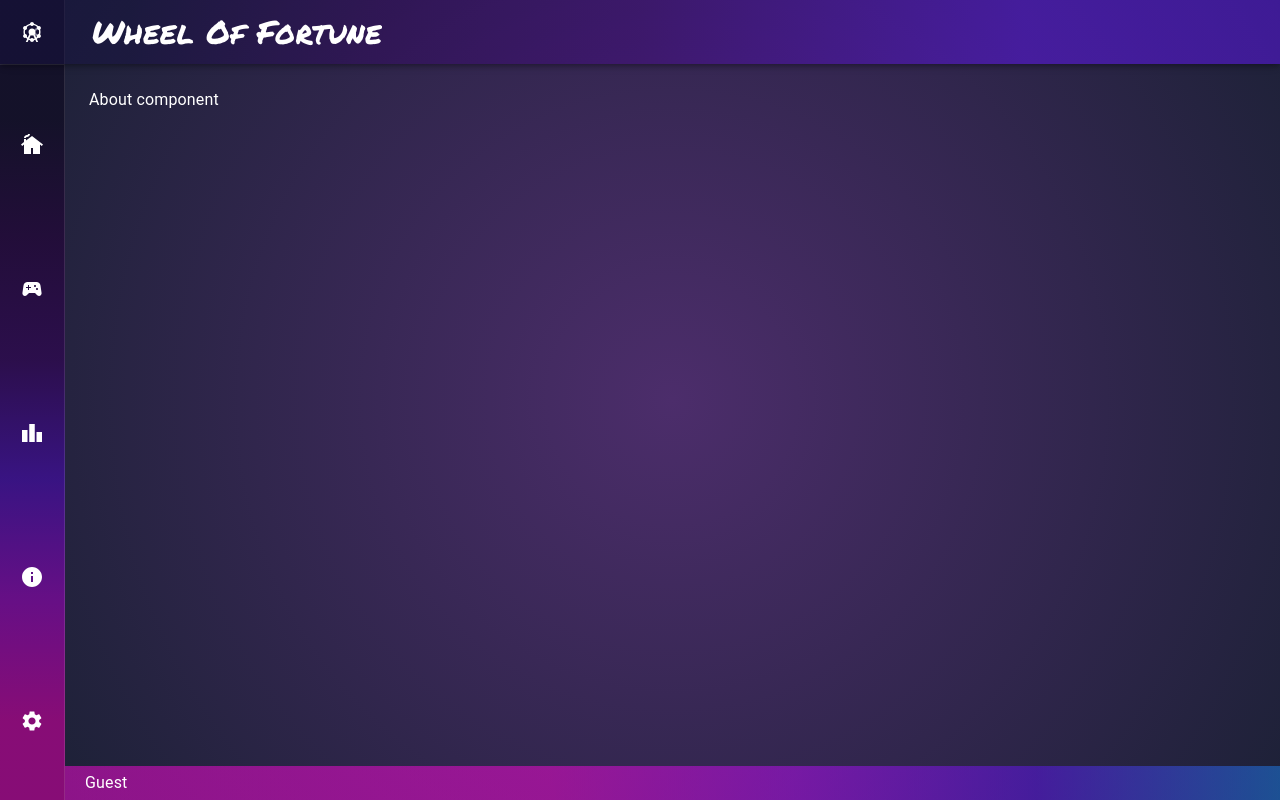
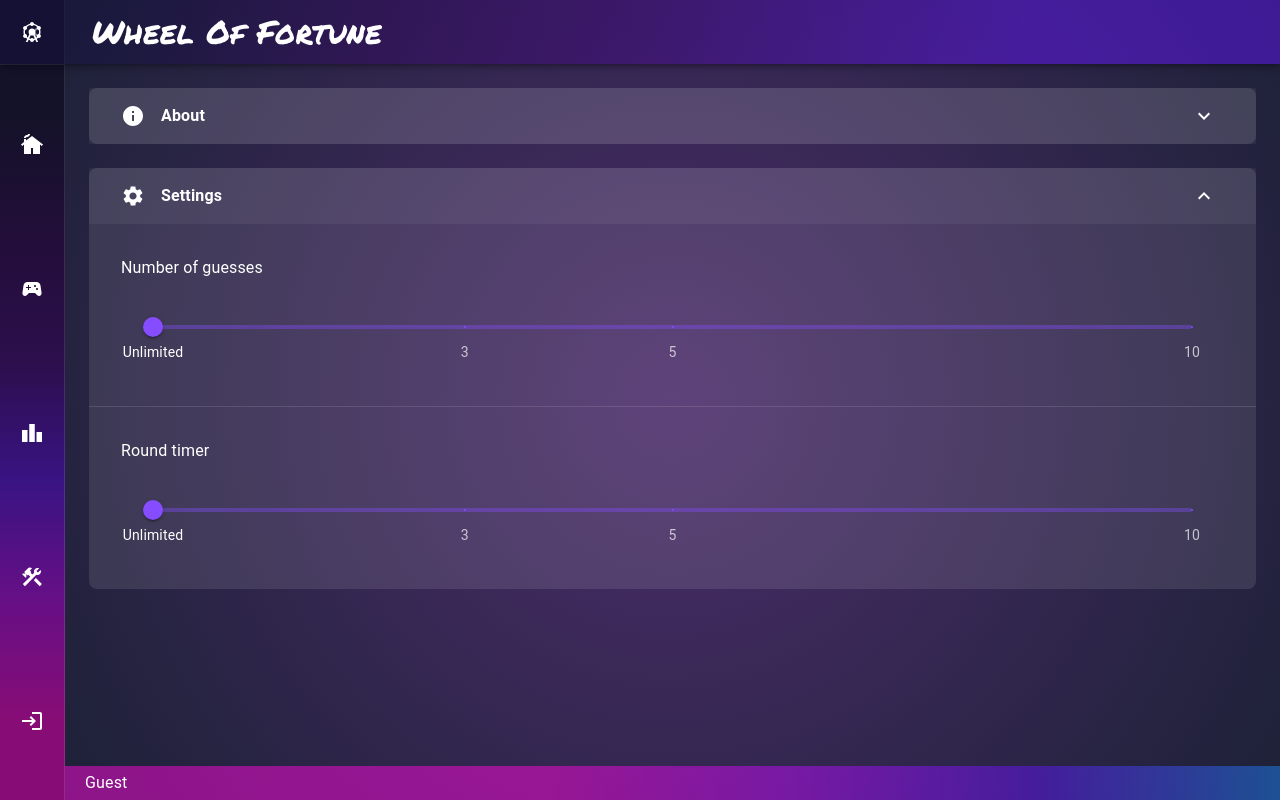
Before and after one commit to tompsota/wheel-of-fortune, a React (Create React App) app: page /about in a window 1280 px wide. Built offline with nearby package versions, Linux system fonts and the light colour scheme; no server answers.

Commit message:
feat: add settings themes and merge with info

```diff
--- a/src/App.tsx
+++ b/src/App.tsx
@@ -3,7 +3,6 @@ import React from 'react';
 import { BrowserRouter, Route, Routes } from 'react-router-dom';
 import { SnackbarProvider } from 'notistack';
 
-import About from './components/About';
 import AppLayout from './components/AppLayout';
 import Home from './components/Home';
 import Leaderboard from './components/Leaderboard';
@@ -14,8 +13,8 @@ import Play from './components/Play';
 import { UserProvider } from './hooks/useLoggedInUser';
 import theme from './utils/theme';
 import { GameProvider } from './hooks/useGameTest';
-import GameSettings from './components/GameSettings';
 import { GameSettingsProvider } from './hooks/useGameSettings';
+import InfoSettings from './components/InfoSettings';
 
 const App = () => {
 	const _tmp = 0; //TODO zmazat, je to tu aby nepindal linter
@@ -41,10 +40,9 @@ const App = () => {
 										<Route path="/" element={<Home />} />
 										<Route path="/play" element={<Play />} />
 										<Route path="/leaderboard" element={<Leaderboard />} />
-										<Route path="/about" element={<About />} />
+										<Route path="/about" element={<InfoSettings />} />
 										<Route path="/login" element={<Login />} />
 										<Route path="/logout" element={<Logout />} />
-										<Route path="/settings" element={<GameSettings />} />
 										<Route path="*" element={<NotFound />} />
 									</Routes>
 								</AppLayout>
--- a/src/components/About.tsx
+++ b/src/components/About.tsx
@@ -1,5 +1,56 @@
-import { Typography } from '@mui/material';
+import { ExpandLess, ExpandMore, Info } from '@mui/icons-material';
+import {
+	Box,
+	Collapse,
+	IconButton,
+	Stack,
+	Typography,
+	useTheme
+} from '@mui/material';
+import { FC, useState } from 'react';
 
-const About = () => <Typography>About component</Typography>;
+const About: FC = () => {
+	const [settingsOpen, setSettingsOpen] = useState(false);
+	const theme = useTheme();
+
+	const handleSettingsOpen = () => {
+		setSettingsOpen(o => !o);
+	};
+
+	return (
+		<Stack
+			sx={{
+				background: theme.palette.backgroundLight,
+				borderRadius: '0.5rem'
+			}}
+		>
+			<Box
+				sx={{
+					display: 'flex',
+					justifyContent: 'space-between',
+					py: '0.5rem',
+					px: '2rem',
+					background: theme.palette.backgroundDarker
+				}}
+			>
+				<Box sx={{ display: 'flex', paddingLeft: '0' }}>
+					<Info sx={{ alignSelf: 'center' }} />
+					<Typography
+						sx={{ fontWeight: 'bold', alignSelf: 'center', pl: '1rem' }}
+					>
+						About
+					</Typography>
+				</Box>
+				<IconButton onClick={handleSettingsOpen}>
+					{settingsOpen ? <ExpandLess /> : <ExpandMore />}
+				</IconButton>
+			</Box>
+
+			<Collapse in={settingsOpen} timeout="auto" unmountOnExit>
+				TBD
+			</Collapse>
+		</Stack>
+	);
+};
 
 export default About;
--- a/src/components/AppLayout.tsx
+++ b/src/components/AppLayout.tsx
@@ -14,11 +14,11 @@ import AttractionsIcon from '@mui/icons-material/Attractions';
 import ChevronLeftIcon from '@mui/icons-material/ChevronLeft';
 import CottageIcon from '@mui/icons-material/Cottage';
 import SportsEsportsIcon from '@mui/icons-material/SportsEsports';
-import InfoIcon from '@mui/icons-material/Info';
+import Construction from '@mui/icons-material/Construction';
 import LoginIcon from '@mui/icons-material/Login';
+import LogoutIcon from '@mui/icons-material/Logout';
 import LeaderboardIcon from '@mui/icons-material/Leaderboard';
 import { Container } from '@mui/material';
-import { Settings } from '@mui/icons-material';
 
 import useLoggedInUser from '../hooks/useLoggedInUser';
 import useGame from '../hooks/useGameTest';
@@ -229,39 +229,31 @@ const AppLayout: FC<PropsWithChildren> = ({ children }) => {
 							onClick={() => changeActiveTab(2)}
 						/>
 						<AppDrawerListItem
-							text="About"
+							text="Info & Settings"
 							open={drawerOpen}
 							selected={activeTab === 3}
-							icon={<InfoIcon />} //TODO add also logout icon once we have state
+							icon={<Construction />}
 							linkTo="/about"
 							onClick={() => changeActiveTab(3)}
-						/>
-						<AppDrawerListItem
-							text="Settings"
-							open={drawerOpen}
-							selected={activeTab === 4}
-							icon={<Settings />} //TODO add also logout icon once we have state
-							linkTo="/settings"
-							onClick={() => changeActiveTab(4)}
 						/>
 
 						{!user ? (
 							<AppDrawerListItem
 								text="Login"
 								open={drawerOpen}
-								selected={activeTab === 5}
+								selected={activeTab === 4}
 								icon={<LoginIcon />}
 								linkTo="/login"
-								onClick={() => changeActiveTab(5)}
+								onClick={() => changeActiveTab(4)}
 							/>
 						) : (
 							<AppDrawerListItem
 								text="Logout"
 								open={drawerOpen}
-								selected={activeTab === 5}
-								icon={<LoginIcon />}
+								selected={activeTab === 4}
+								icon={<LogoutIcon />}
 								linkTo="/logout"
-								onClick={() => changeActiveTab(5)}
+								onClick={() => changeActiveTab(4)}
 							/>
 						)}
 					</List>
--- a/src/components/GameSettings.tsx
+++ b/src/components/GameSettings.tsx
@@ -1,6 +1,15 @@
-import { Box, SelectChangeEvent } from '@mui/material';
+import { ExpandLess, ExpandMore, Settings } from '@mui/icons-material';
+import {
+	Box,
+	Collapse,
+	Divider,
+	IconButton,
+	Stack,
+	Typography,
+	useTheme
+} from '@mui/material';
 import { useSnackbar } from 'notistack';
-import { FC } from 'react';
+import { FC, useState } from 'react';
 
 import { useGameSettingsContext } from '../hooks/useGameSettings';
 
@@ -8,61 +17,119 @@ import GameSettingsItem from './GameSettingsItem';
 
 const GameSettings: FC = () => {
 	const [gameSettings, setGameSettings] = useGameSettingsContext();
+	const [settingsOpen, setSettingsOpen] = useState(true);
 	const { enqueueSnackbar } = useSnackbar();
+	const theme = useTheme();
 
-	const onNumberOfGuessesChanged = (event: SelectChangeEvent) => {
-		const value = event.target.value as string;
-		const numberOfGuesses =
-			value === 'unlimited'
-				? undefined
-				: parseInt(event.target.value as string);
+	const onNumberOfGuessesChanged = (
+		_e: Event,
+		value: number | number[],
+		_a: number
+	) => {
+		if (Array.isArray(value)) {
+			value = value[0];
+		}
+		const numberOfGuesses = value === 0 ? undefined : value;
 		setGameSettings({ ...gameSettings, numberOfGuesses });
 		enqueueSnackbar("Updated settings won't be applied to the current game.");
 	};
 
-	const onTimerChanged = (event: SelectChangeEvent) => {
-		const value = event.target.value as string;
-		const timer =
-			value === 'unlimited'
-				? undefined
-				: parseInt(event.target.value as string);
+	const onTimerChanged = (_e: Event, value: number | number[], _a: number) => {
+		if (Array.isArray(value)) {
+			value = value[0];
+		}
+		const timer = value === 0 ? undefined : value;
 		setGameSettings({ ...gameSettings, timer });
 		enqueueSnackbar("Updated settings won't be applied to the current game.");
 	};
 
+	const handleSettingsOpen = () => {
+		setSettingsOpen(o => !o);
+	};
+
 	return (
-		<Box>
+		<Stack
+			sx={{
+				background: theme.palette.backgroundLight,
+				borderRadius: '0.5rem'
+			}}
+		>
+			<Box
+				sx={{
+					display: 'flex',
+					justifyContent: 'space-between',
+					py: '0.5rem',
+					px: '2rem',
+					background: theme.palette.backgroundDarker
+				}}
+			>
+				<Box sx={{ display: 'flex', paddingLeft: '0' }}>
+					<Settings sx={{ alignSelf: 'center' }} />
+					<Typography
+						sx={{ fontWeight: 'bold', alignSelf: 'center', pl: '1rem' }}
+					>
+						Settings
+					</Typography>
+				</Box>
+				<IconButton onClick={handleSettingsOpen}>
+					{settingsOpen ? <ExpandLess /> : <ExpandMore />}
+				</IconButton>
+			</Box>
+
+			<Collapse in={settingsOpen} timeout="auto" unmountOnExit>
 				<GameSettingsItem
 					label="Number of guesses"
 					value={
 						gameSettings.numberOfGuesses === undefined
-						? 'unlimited'
-						: gameSettings.numberOfGuesses?.toString()
+							? 0
+							: gameSettings.numberOfGuesses
 					}
 					onChange={onNumberOfGuessesChanged}
-				options={{
-					'no limit': 'unlimited',
-					'3 guesses': '3',
-					'5 guesses': '5',
-					'10 guesses': '10'
-				}}
+					options={[
+						{
+							value: 0,
+							label: 'Unlimited'
+						},
+						{
+							value: 3,
+							label: '3'
+						},
+						{
+							value: 5,
+							label: '5'
+						},
+						{
+							value: 10,
+							label: '10'
+						}
+					]}
 				/>
+				<Divider />
 				<GameSettingsItem
 					label="Round timer"
-				value={
-					gameSettings.timer === undefined
-						? 'unlimited'
-						: gameSettings.timer?.toString()
+					value={gameSettings.timer === undefined ? 0 : gameSettings.timer}
+					onChange={onTimerChanged}
+					options={[
+						{
+							value: 0,
+							label: 'Unlimited'
+						},
+						{
+							value: 3,
+							label: '3'
+						},
+						{
+							value: 5,
+							label: '5'
+						},
+						{
+							value: 10,
+							label: '10'
 						}
-				onChange={onTimerChanged}
-				options={{
-					'no limit': 'unlimited',
-					'1 minute': '60',
-					'3 minutes': '180',
-					'5 minutes': '300'
-				}}
+					]}
 				/>
-		</Box>
+			</Collapse>
+		</Stack>
 	);
 };
 
--- a/src/components/GameSettingsItem.tsx
+++ b/src/components/GameSettingsItem.tsx
@@ -1,39 +1,43 @@
-import {
-	FormControl,
-	InputLabel,
-	MenuItem,
-	Select,
-	SelectChangeEvent
-} from '@mui/material';
+import { Slider, Stack, Typography } from '@mui/material';
 import { FC } from 'react';
 
 // type Props<T> = {
 type Props = {
-	value: string;
+	value: number;
 	label: string;
-	options: Record<string, string>;
-	onChange: (event: SelectChangeEvent) => void;
+	options: {
+		value: number;
+		label: string;
+	}[];
+	onChange: (
+		event: Event,
+		value: number | number[],
+		activeThumb: number
+	) => void;
 };
 
-const GameSettingsItem: FC<Props> = ({ value, label, options, onChange }) => (
-	// const GameSettingsItem = <T,>({ value, label, options, onChange }: Props<T>) => (
+const GameSettingsItem: FC<Props> = ({ value, label, options, onChange }) => {
+	const valueLabelFormat = (value: number) =>
+		value === 0 ? 'Unlimited' : value;
 
-	<FormControl fullWidth>
-		<InputLabel id={label}>{label}</InputLabel>
-		<Select
-			labelId={label}
-			id={label}
-			value={value}
-			label={label}
-			onChange={onChange}
-		>
-			{Object.entries(options).map((option, i) => (
-				<MenuItem key={i} value={option[1]}>
-					{option[0]}
-				</MenuItem>
-			))}
-		</Select>
-	</FormControl>
-);
+	return (
+		<Stack sx={{ display: 'flex', padding: '2rem' }}>
+			<Typography>{label}</Typography>
+			<Slider
+				defaultValue={value}
+				max={10}
+				valueLabelFormat={valueLabelFormat}
+				step={null}
+				valueLabelDisplay="auto"
+				marks={options}
+				onChange={onChange}
+				sx={{
+					margin: '2rem',
+					width: 'unset'
+				}}
+			/>
+		</Stack>
+	);
+};
 
 export default GameSettingsItem;
--- /dev/null
+++ b/src/components/InfoSettings.tsx
@@ -0,0 +1,14 @@
+import { FC } from 'react';
+
+import About from './About';
+import GameSettings from './GameSettings';
+
+const InfoSettings: FC = () => (
+	<>
+		<About />
+		<br />
+		<GameSettings />
+	</>
+);
+
+export default InfoSettings;
--- a/src/utils/theme.ts
+++ b/src/utils/theme.ts
@@ -4,10 +4,12 @@ declare module '@mui/material/styles' {
 	// eslint-disable-next-line @typescript-eslint/consistent-type-definitions
 	interface Palette {
 		backgroundLight?: string;
+		backgroundDarker?: string;
 	}
 	// eslint-disable-next-line @typescript-eslint/consistent-type-definitions
 	interface PaletteOptions {
 		backgroundLight?: string;
+		backgroundDarker?: string;
 	}
 }
 
@@ -16,7 +18,8 @@ const theme = createTheme({
 		mode: 'dark',
 		primary: { main: '#854dff', light: '#a672d6', dark: '#673199' },
 		secondary: { main: '#f2d45c' },
-		backgroundLight: 'rgba(255, 255, 255, 0.1)'
+		backgroundLight: 'rgba(255, 255, 255, 0.1)',
+		backgroundDarker: 'rgba(255, 255, 255, 0.05)'
 	},
 	components: {
 		MuiCssBaseline: {
```
Also changed, not shown: src/components/Keyboard.tsx (+0 -31 lines), src/components/Play.tsx (+8 -75 lines). Lines whose indentation alone changed are shown as unchanged.
